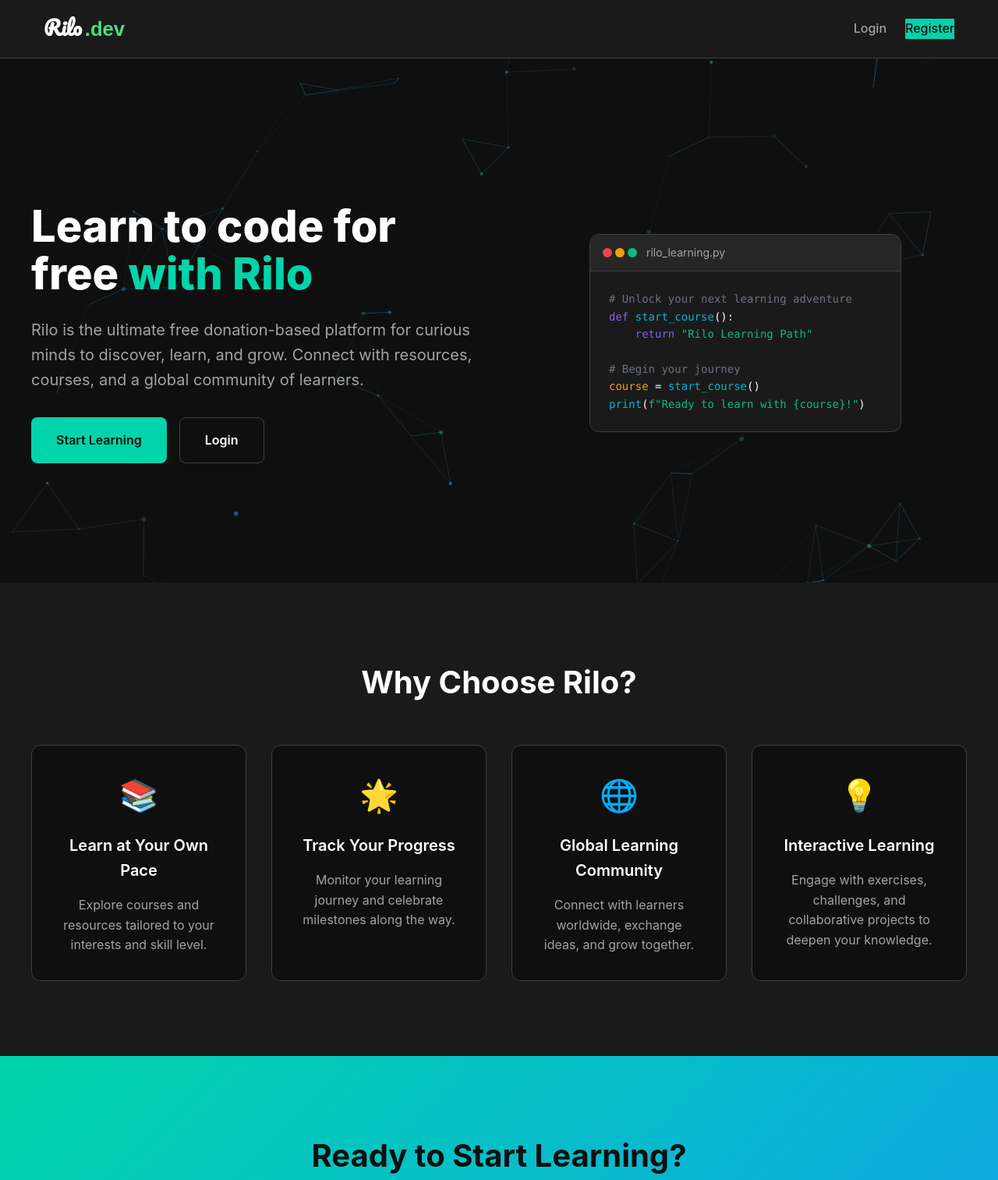
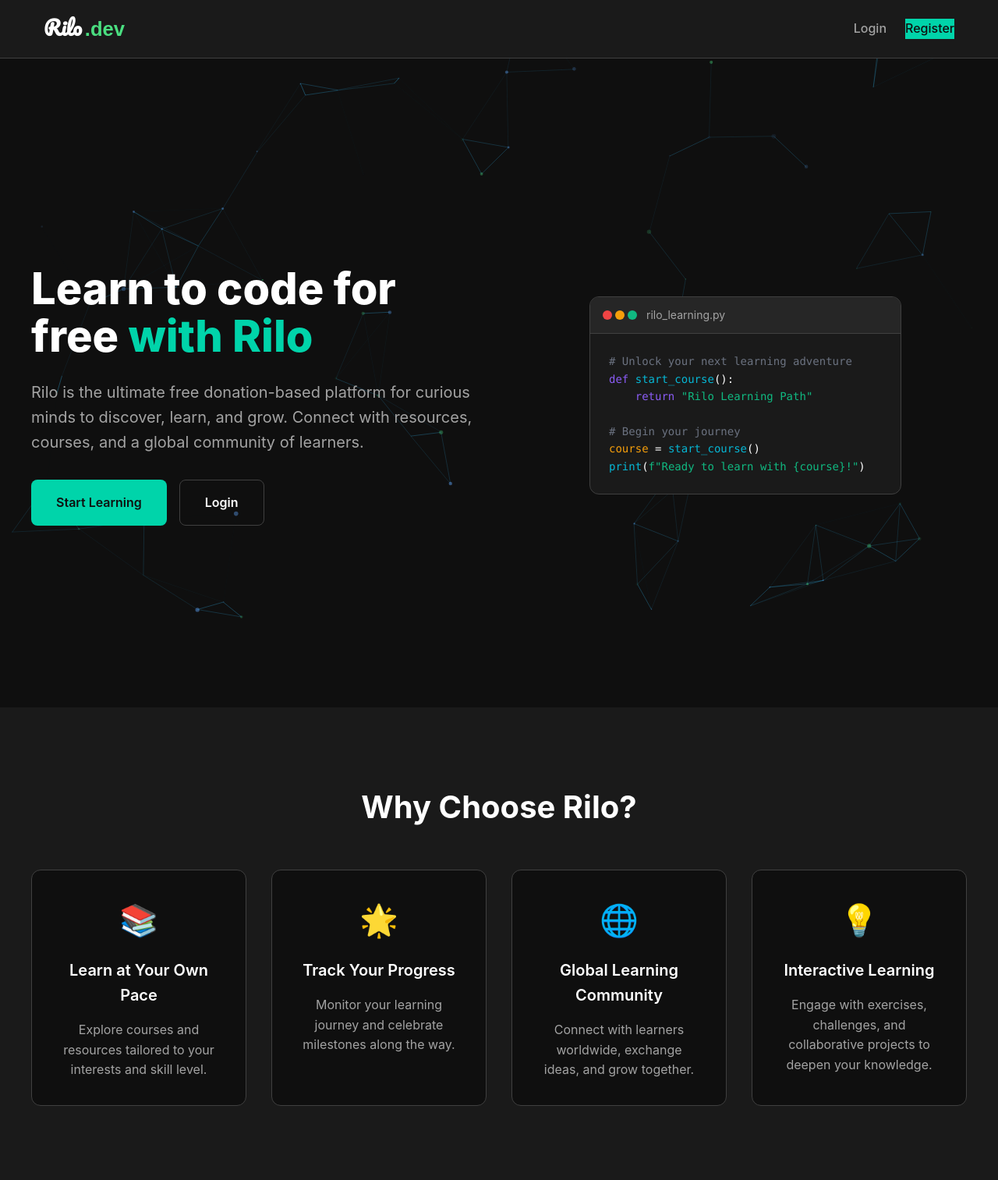
Before and after one commit to jimmydin7/rilo-dev, a Flask app: page / in a window 1280 px wide. Shown: the top 1513 px of the page at 78% size. Run offline with Flask 3, Linux system fonts and the light colour scheme.

Commit message:
fix hero spacing

```diff
--- a/static/css/style.css
+++ b/static/css/style.css
@@ -208,7 +208,7 @@ body {
 /* Hero Section */
 .hero-section {
     padding: 6rem 1rem;
-    min-height: 80vh;
+    min-height: 100vh;
     display: flex;
     align-items: center;
 }
```
